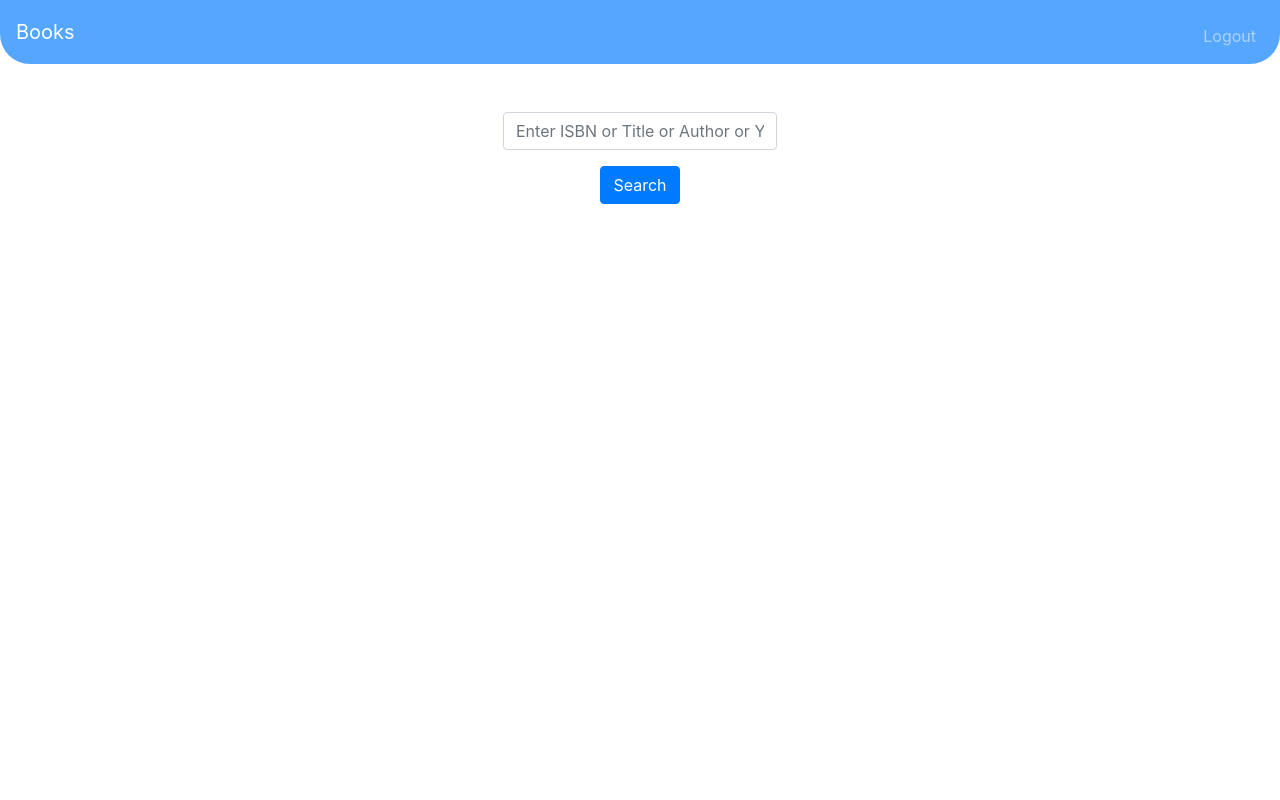
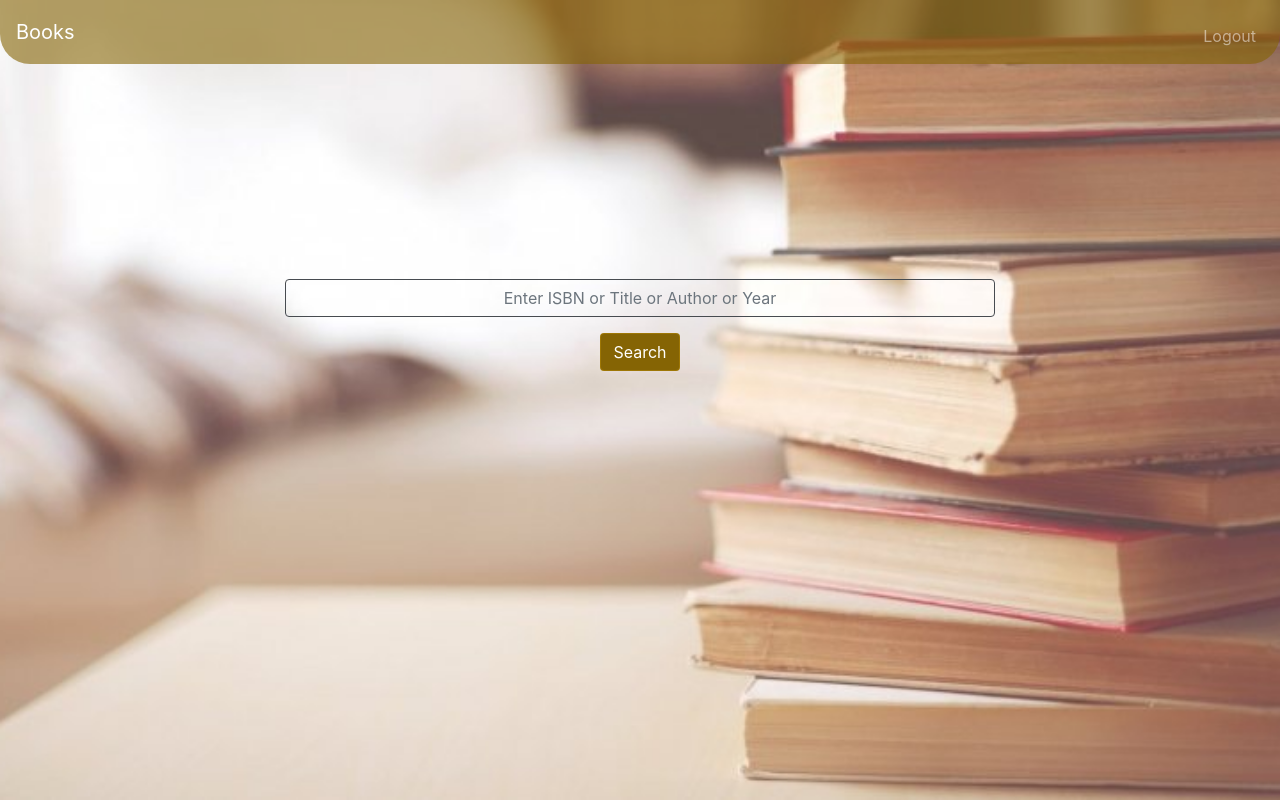
Before and after one commit to jewelnaresh/Books, a Flask app: page / in a window 1280 px wide. Run offline with Flask 2, Linux system fonts and the light colour scheme; the visitor is signed in with stand-in values (Sample User, id 1); some libraries are stand-ins or nearby versions.

Commit message:
put all the styles in one file and chnaged the color scheme

```diff
--- a/static/styles.css
+++ b/static/styles.css
@@ -1,3 +1,11 @@
+body {
+    background-image: url("books.jpg");
+    background-size: cover;
+    background-position: center center;
+    background-repeat: no-repeat;
+    background-attachment: fixed;
+    }
+
 main .form-control
 {
     /* center form controls */
@@ -17,6 +25,62 @@ main
 }
 
 nav {
-    background-color: #007bffab;
+    background-color: #85640499;
     border-radius: 0px 0px 30px 30px;
 }
+
+#border {
+    width: 300px;
+    height: 400px;
+    border: #987101 solid 1px;
+    padding: 40px;
+    border-radius: 10px;
+    margin: auto;
+}
+
+p {
+    font-family: cursive;
+    font-size: 50px;
+    color: #9c7503;
+}
+
+.btn-primary {
+    background-color: #856404;
+    border-color: #ad8309a3;
+}
+
+.btn-primary:hover {
+    background-color: #795c08;
+    border-color: #795c08;
+}
+
+.btn-primary:focus {
+    box-shadow: 0 0 0 0.2rem #85640482;
+}
+
+.form-control:focus {
+    background-color: transparent;
+    border-color: #856404cc;
+    box-shadow: 0 0 0 0.2rem #85640466;
+}
+
+.form-control {
+    background-color: transparent;
+    border: 1px solid #85898e;
+}
+
+#search {
+    text-align: center;
+    width: 100%;
+    border-color: #474b50;
+
+}
+
+#pad {
+    padding: 16%;
+}
+
+.card {
+    background: transparent;
+    border: #574317c2 solid 2px;
+}
--- a/templates/layout.html
+++ b/templates/layout.html
@@ -5,7 +5,7 @@
     <meta charset="utf-8">
     <meta name="viewport" content="width=device-width, initial-scale=1 shrink-to-fit=no">
     <title>Books: {% block title %}{% endblock %}</title>
-    {% block css %} {% endblock %}
+
     <link rel="stylesheet" href="https://stackpath.bootstrapcdn.com/bootstrap/4.3.1/css/bootstrap.min.css"
         integrity="sha384-ggOyR0iXCbMQv3Xipma34MD+dH/1fQ784/j6cY/iJTQUOhcWr7x9JvoRxT2MZw1T" crossorigin="anonymous">
     <link rel="stylesheet" type="text/css" href="static/styles.css">
--- a/templates/login.html
+++ b/templates/login.html
@@ -2,10 +2,6 @@
 
 {% block title %}
 Log In
-{% endblock %}
-
-{% block css %}
-<link rel="stylesheet" href="static/login.css">
 {% endblock %}
 
 {% block main %}
--- a/templates/register.html
+++ b/templates/register.html
@@ -2,10 +2,6 @@
 
 {% block title %}
 Register
-{% endblock %}
-
-{% block css %}
-<link rel="stylesheet" href="static/login.css">
 {% endblock %}
 
 {% block main %}
--- a/templates/search.html
+++ b/templates/search.html
@@ -3,10 +3,12 @@
 {% block title %}Search{% endblock %}
 
 {% block main %}
+<div class="container" id="pad">
 <form action="/search" method="GET">
     <div class="form-group">
-        <input type="text" class="form-control" placeholder="Enter ISBN or Title or Author or Year" name="search">
+        <input type="text" autocomplete="off" class="form-control" id="search" placeholder="Enter ISBN or Title or Author or Year" name="search">
     </div>
     <button type="submit" class="btn btn-primary">Search</button>
 </form>
+</div>
 {% endblock %}
```
Also changed, not shown: templates/results.html (+8 -6 lines).
